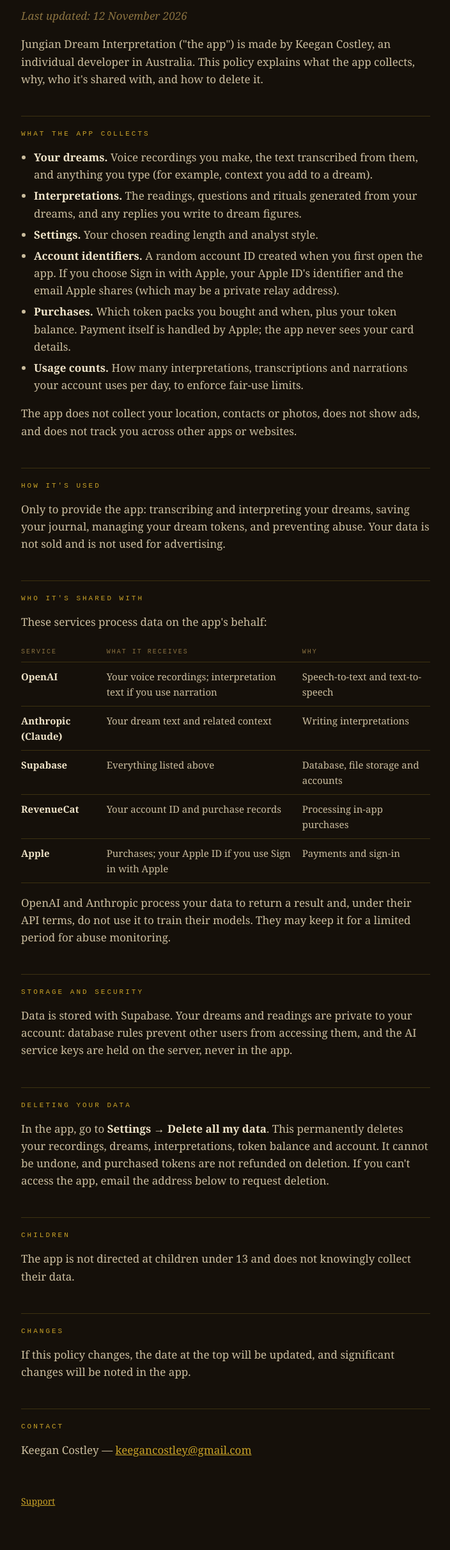
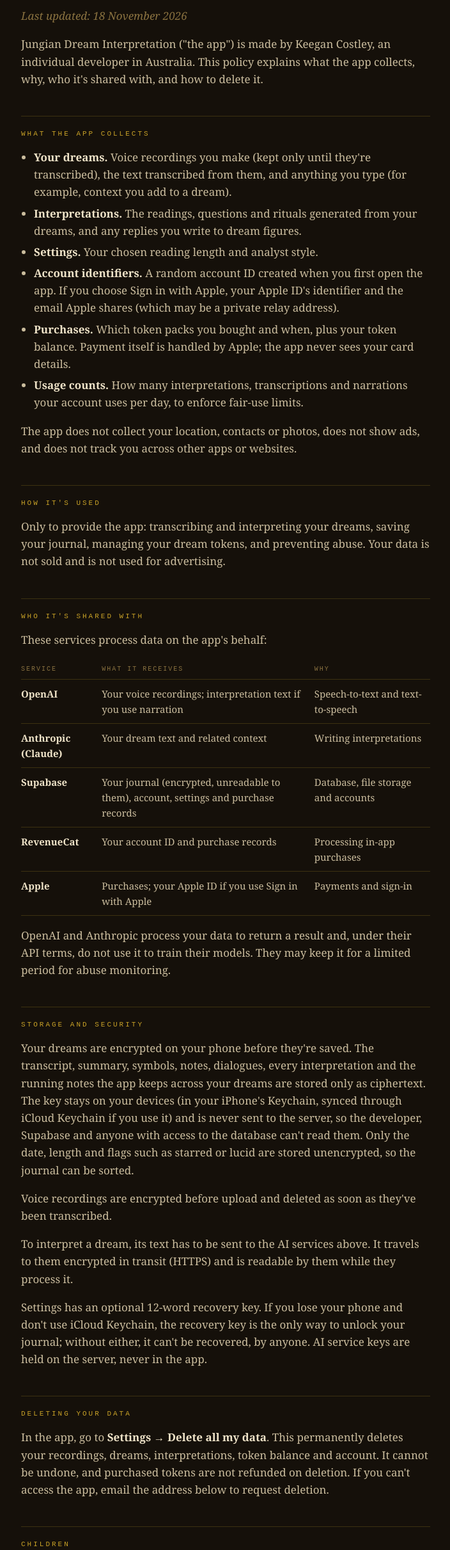
Before and after one commit to KeeganCostley/jungian-dreams, a plain HTML site: page privacy/index.html in a window 1280 px wide. Shown: the part 138-2560 px from the top of the page at 64% size, without its empty margins (287-991 px from the left). Drawn offline with Linux system fonts and the light colour scheme.

Commit message:
Describe journal encryption and the recovery key
Co-Authored-By: Claude Opus 5.5 <noreply@anthropic.com>

```diff
--- a/privacy/index.html
+++ b/privacy/index.html
@@ -10,13 +10,13 @@
 <main>
 <div class="eyebrow">Jungian Dream Interpretation</div>
 <h1>Privacy <em>policy</em></h1>
-<p class="updated">Last updated: 12 November 2026</p>
+<p class="updated">Last updated: 18 November 2026</p>
 
 <p>Jungian Dream Interpretation ("the app") is made by Keegan Costley, an individual developer in Australia. This policy explains what the app collects, why, who it's shared with, and how to delete it.</p>
 
 <h2>What the app collects</h2>
 <ul>
-<li><strong>Your dreams.</strong> Voice recordings you make, the text transcribed from them, and anything you type (for example, context you add to a dream).</li>
+<li><strong>Your dreams.</strong> Voice recordings you make (kept only until they're transcribed), the text transcribed from them, and anything you type (for example, context you add to a dream).</li>
 <li><strong>Interpretations.</strong> The readings, questions and rituals generated from your dreams, and any replies you write to dream figures.</li>
 <li><strong>Settings.</strong> Your chosen reading length and analyst style.</li>
 <li><strong>Account identifiers.</strong> A random account ID created when you first open the app. If you choose Sign in with Apple, your Apple ID's identifier and the email Apple shares (which may be a private relay address).</li>
@@ -35,7 +35,7 @@
 <tr><th>Service</th><th>What it receives</th><th>Why</th></tr>
 <tr><td><strong>OpenAI</strong></td><td>Your voice recordings; interpretation text if you use narration</td><td>Speech-to-text and text-to-speech</td></tr>
 <tr><td><strong>Anthropic (Claude)</strong></td><td>Your dream text and related context</td><td>Writing interpretations</td></tr>
-<tr><td><strong>Supabase</strong></td><td>Everything listed above</td><td>Database, file storage and accounts</td></tr>
+<tr><td><strong>Supabase</strong></td><td>Your journal (encrypted, unreadable to them), account, settings and purchase records</td><td>Database, file storage and accounts</td></tr>
 <tr><td><strong>RevenueCat</strong></td><td>Your account ID and purchase records</td><td>Processing in-app purchases</td></tr>
 <tr><td><strong>Apple</strong></td><td>Purchases; your Apple ID if you use Sign in with Apple</td><td>Payments and sign-in</td></tr>
 </table>
@@ -43,7 +43,10 @@
 <p>OpenAI and Anthropic process your data to return a result and, under their API terms, do not use it to train their models. They may keep it for a limited period for abuse monitoring.</p>
 
 <h2>Storage and security</h2>
-<p>Data is stored with Supabase. Your dreams and readings are private to your account: database rules prevent other users from accessing them, and the AI service keys are held on the server, never in the app.</p>
+<p>Your dreams are encrypted on your phone before they're saved. The transcript, summary, symbols, notes, dialogues, every interpretation and the running notes the app keeps across your dreams are stored only as ciphertext. The key stays on your devices (in your iPhone's Keychain, synced through iCloud Keychain if you use it) and is never sent to the server, so the developer, Supabase and anyone with access to the database can't read them. Only the date, length and flags such as starred or lucid are stored unencrypted, so the journal can be sorted.</p>
+<p>Voice recordings are encrypted before upload and deleted as soon as they've been transcribed.</p>
+<p>To interpret a dream, its text has to be sent to the AI services above. It travels to them encrypted in transit (HTTPS) and is readable by them while they process it.</p>
+<p>Settings has an optional 12-word recovery key. If you lose your phone and don't use iCloud Keychain, the recovery key is the only way to unlock your journal; without either, it can't be recovered, by anyone. AI service keys are held on the server, never in the app.</p>
 
 <h2>Deleting your data</h2>
 <p>In the app, go to <strong>Settings → Delete all my data</strong>. This permanently deletes your recordings, dreams, interpretations, token balance and account. It cannot be undone, and purchased tokens are not refunded on deletion. If you can't access the app, email the address below to request deletion.</p>
```
Also changed, not shown: index.html (+2 -1 lines).
